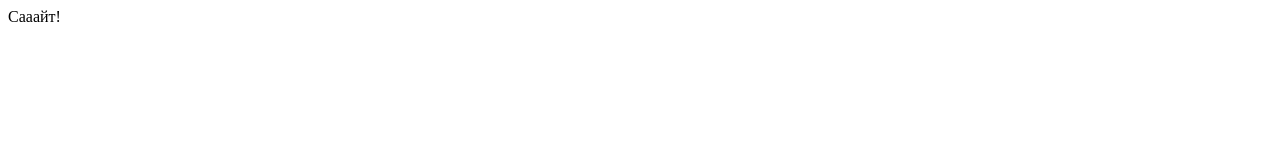
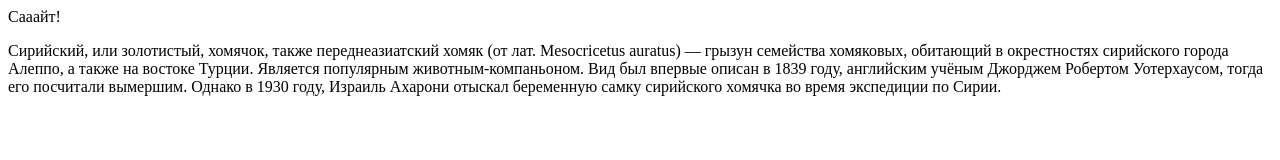
Before and after one commit to Billyjea/homavyak, a plain HTML site: page index.html in a window 1280 px wide. Drawn offline with Linux system fonts and the light colour scheme.

Commit message:
Update index.html

```diff
--- a/index.html
+++ b/index.html
@@ -1,9 +1,10 @@
 <html>
   <head>
-    <title>Хомяки</title>
+    <title>Сирийские Хомячки</title>
   </head>
-
   <body>
     <header>Сааайт!</header>
+    <p>Сирийский, или золотистый, хомячок, также переднеазиатский хомяк (от лат. Mesocricetus auratus) — грызун семейства хомяковых, обитающий в окрестностях сирийского города Алеппо, а также на востоке Турции. Является популярным животным-компаньоном.
+Вид был впервые описан в 1839 году, английским учёным Джорджем Робертом Уотерхаусом, тогда его посчитали вымершим. Однако в 1930 году, Израиль Ахарони отыскал беременную самку сирийского хомячка во время экспедиции по Сирии.<p>
   </body>
 </html>
```
